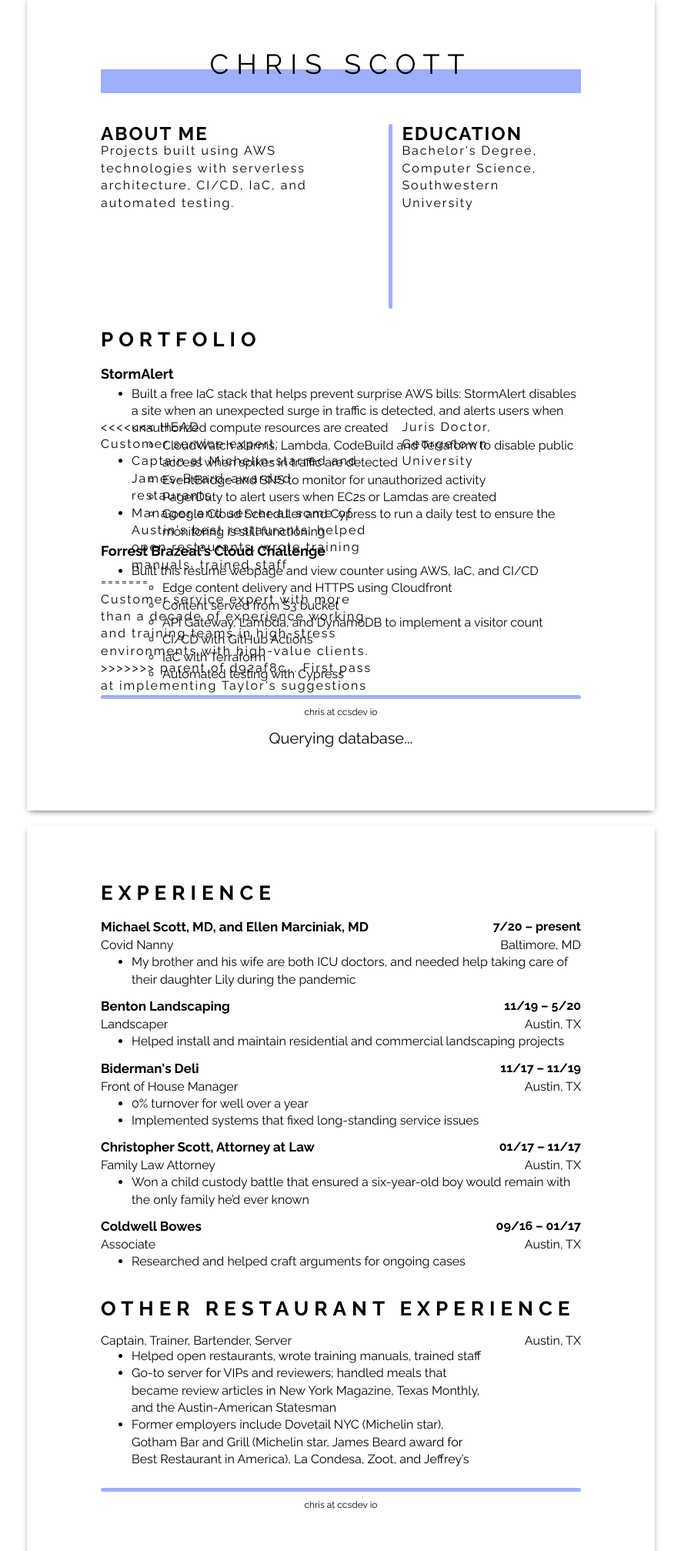
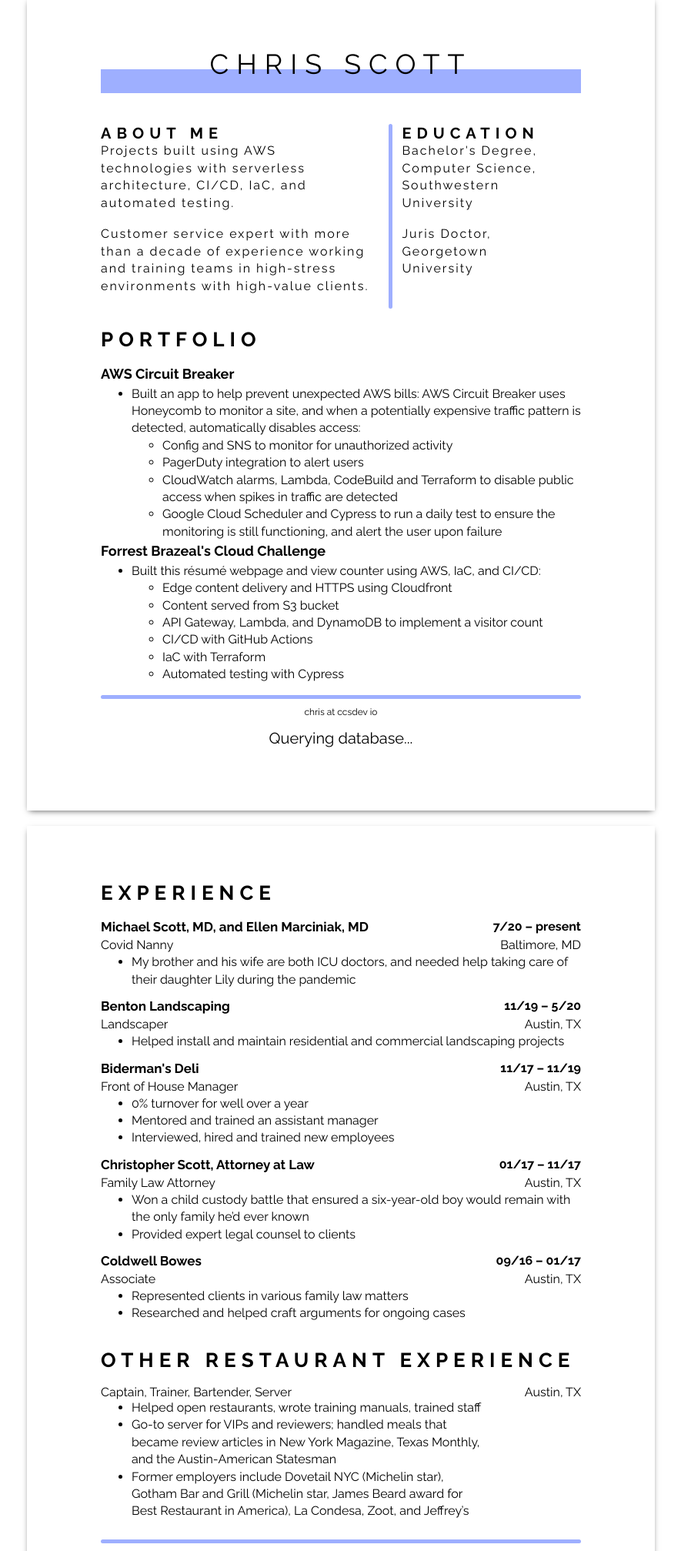
Before and after one commit to ccsdevio/CloudChallenge, a website: page s3/index.html in a window 1280 px wide. Shown: the part 23-2038 px from the top of the page at 77% size, without its empty margins (197-1082 px from the left). Drawn offline with Linux system fonts and the light colour scheme; no server answers.

Commit message:
should roll back to pre Taylor changes

```diff
--- a/s3/assets/css/style.css
+++ b/s3/assets/css/style.css
@@ -34,20 +34,6 @@ body {
   font-weight: normal;
 }
 
-<<<<<<< HEAD
-.contact-text {
-  display: flex;
-  align-items: center;
-  justify-content: center;
-  margin: auto;
-  width: 60%;
-  padding-top: 5px;
-  padding-bottom: 10px;
-  font-size: 14px;
-}
-
-=======
->>>>>>> parent of d92af8c... First pass at implementing Taylor's suggestions
 .am-ed-section-heading {
   font-weight: 900;
   font-size: 20px;
--- a/s3/index.html
+++ b/s3/index.html
@@ -43,15 +43,7 @@
             <p>Projects built using AWS technologies with serverless architecture, CI/CD, IaC, and automated testing.</p>
           </div>
           <div class="about-me-text">
-<<<<<<< HEAD
-            <p>Customer service expert:</p>
-            <ul>
-              <li>Captain at Michelin-starred and James-Beard-awarded restaurants</li>
-              <li>Manager and server at some of Austin's best restaurants: helped open restaurants, wrote training manuals, trained staff</li>
-            </ul>
-=======
             <p>Customer service expert with more than a decade of experience working and training teams in high-stress environments with high-value clients.</p>
->>>>>>> parent of d92af8c... First pass at implementing Taylor's suggestions
           </div>
         </div>
         <div class="am-ed-separator"></div>
@@ -71,22 +63,22 @@
         </div>
       </div>
       <h2 class="section-heading">PORTFOLIO</h2>
-      <div class="project-name">StormAlert</div>
+      <div class="project-name">AWS Circuit Breaker</div>
       <div class="project-description">
         <ul>
-          <li>Built a free IaC stack that helps prevent surprise AWS bills: StormAlert disables a site when an unexpected surge in traffic is detected, and alerts users when unauthorized compute resources are created</li>
+          <li>Built an app to help prevent unexpected AWS bills: AWS Circuit Breaker uses Honeycomb to monitor a site, and when a potentially expensive traffic pattern is detected, automatically disables access:</li>
           <ul>
+            <li>Config and SNS to monitor for unauthorized activity</li>
+            <li>PagerDuty integration to alert users</li>
             <li>CloudWatch alarms, Lambda, CodeBuild and Terraform to disable public access when spikes in traffic are detected</li>
-            <li>EventBridge and SNS to monitor for unauthorized activity</li>
-            <li>PagerDuty to alert users when EC2s or Lamdas are created</li>
-            <li>Google Cloud Scheduler and Cypress to run a daily test to ensure the monitoring is still functioning</li>
+            <li>Google Cloud Scheduler and Cypress to run a daily test to ensure the monitoring is still functioning, and alert the user upon failure</li>
           </ul>
         </ul>
       </div>
       <div class="project-name">Forrest Brazeal's Cloud Challenge</div>
       <div class="project-description">
         <ul>
-          <li>Built this résumé webpage and view counter using AWS, IaC, and CI/CD</li>
+          <li>Built this résumé webpage and view counter using AWS, IaC, and CI/CD:</li>
           <ul>
             <li>Edge content delivery and HTTPS using Cloudfront</li>
             <li>Content served from S3 bucket</li>
@@ -135,7 +127,8 @@
         <div class="job-location">Austin, TX</div>
         <ul class="job-description">
           <li>0% turnover for well over a year</li>
-          <li>Implemented systems that fixed long-standing service issues</li>
+          <li>Mentored and trained an assistant manager</li>
+          <li>Interviewed, hired and trained new employees</li>
         </ul>
       </div>
       <div class="employer-entry">
@@ -145,6 +138,7 @@
         <div class="job-location">Austin, TX</div>
         <ul class="job-description">
           <li>Won a child custody battle that ensured a six-year-old boy would remain with the only family he’d ever known</li>
+          <li>Provided expert legal counsel to clients</li>
         </ul>
       </div>
       <div class="employer-entry">
@@ -153,6 +147,7 @@
         <div class="position">Associate</div>
         <div class="job-location">Austin, TX</div>
         <ul class="job-description">
+          <li>Represented clients in various family law matters</li>
           <li>Researched and helped craft arguments for ongoing cases</li>
         </ul>
       </div>
```
